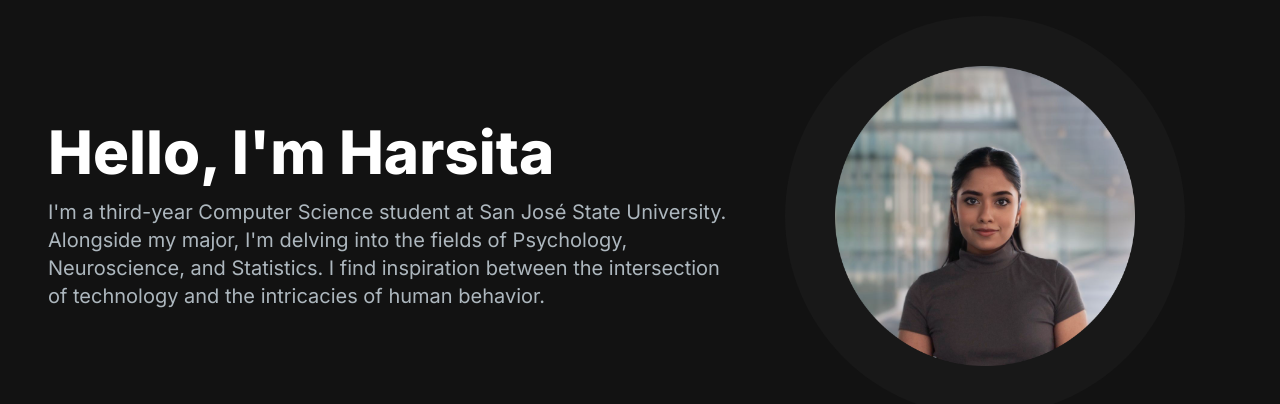
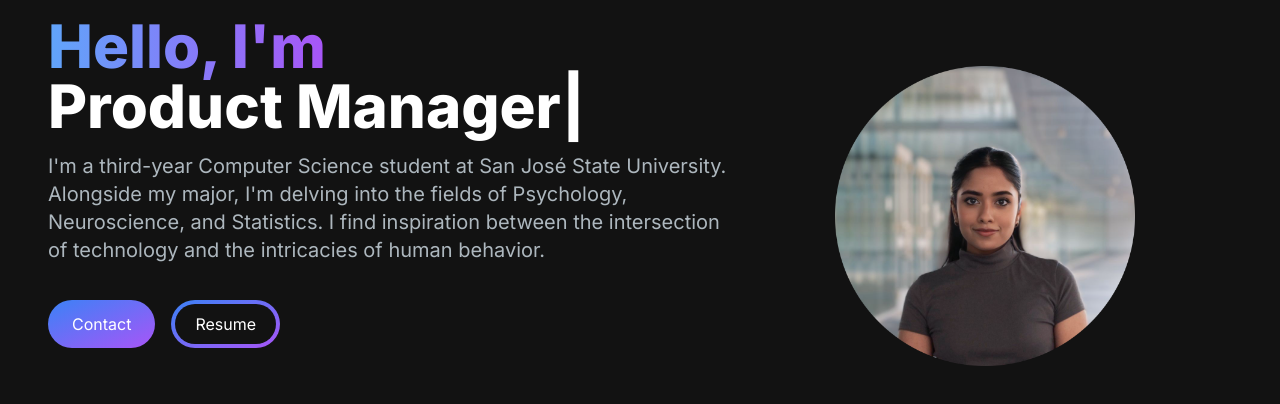
Before and after one commit to harsita-keerthi/portfolio-website-v2, a Next.js app: page / in a window 1280 px wide. Shown: the top 404 px of the page. Built offline with nearby package versions, Linux system fonts and the light colour scheme.

Commit message:
complete hero section

```diff
--- a/src/app/page.js
+++ b/src/app/page.js
@@ -3,8 +3,10 @@
 
 export default function Home() {
   return (
-    <main className="flex min-h-screen flex-col bg-[#121212] container mx-auto px-12 py-4">
-      <HeroSection/>
+    <main className="flex min-h-screen flex-col bg-[#121212]">
+      <div className="container mx-auto px-12 py-4">
+        <HeroSection/>
+      </div>
     </main>
   );
 }
--- a/src/components/HeroSection.jsx
+++ b/src/components/HeroSection.jsx
@@ -1,20 +1,47 @@
+'use client'
 import React from 'react'
 import Image from "next/image";
+import { TypeAnimation } from 'react-type-animation';
 
 const HeroSection = () => {
     return (
         <section>
             <div className="grid grid-cols-1 lg:grid-cols-12">
-                <div className="col-span-7 place-self-center">
-                <h1 className="text-white mb-4 text-4xl lg:text-6xl font-extrabold">
-                    Hello, I'm Harsita
+                <div className="col-span-7 place-self-centert text-center sm:text-left">
+                <h1 className="text-white mb-4 text-4xl sm:text-5xl lg:text-6xl font-extrabold">
+                    <span className="text-transparent bg-clip-text bg-gradient-to-r from-blue-400 to-purple-500">Hello, I'm {""}</span>
+                    <br/>
+                    <TypeAnimation
+                        sequence={[
+                        'Harsita',
+                        1000,
+                        'Software Engineer',
+                        1000,
+                        'Product Manager',
+                        1000,
+                        'Machine Learning Engineer',
+                        1000
+                    ]}
+                    wrapper="span"
+                    speed={50}
+                    style={{ fontSize: '1em', display: 'inline-block' }}
+                    repeat={Infinity}
+                    />
                 </h1>
-                <p className="text-[#ADB7BE] text-lg lg:text-xl">
+                <p className="text-[#ADB7BE] text-base sm:text-lg mb-6 lg:text-xl">
                     I'm a third-year Computer Science student at San José State University. Alongside my major, I'm delving into the fields of Psychology, Neuroscience, and Statistics. I find inspiration between the intersection of technology and the intricacies of human behavior.
                 </p>
+                <div>
+                    <button className="px-6 py-3 rounded-full mr-4 bg-gradient-to-br from-blue-500 to-purple-500 hiver:bg-slate-200 text-white">
+                        Contact
+                    </button>
+                    <button className="px-1 py-1 rounded-full bg-gradient-to-br from-blue-500 to-purple-500 bg-transparent hover:bg-slate-800 text-white mt-3">
+                        <span className="block bg-[#121212] hover:bg-slate-800 rounded-full px-5 py-2">Resume</span>
+                    </button>
+                </div>
                 </div>
                 <div className="col-span-5 place-self-center mt-4 lg:mt-0">
-                    <div className="bg-[#181818] lg:w-[400px] lg:h-[400px] w-[250px] h-[250px] rounded-full relative">
+                    <div className="lg:w-[400px] lg:h-[400px] w-[250px] h-[250px] rounded-full relative">
                     <Image
                         src="/images/hero_image.png"
                         alt="hero image"
```
Also changed, not shown: package.json (+5 -4 lines), 1 other file (tests, documents, lock files or other folders).
